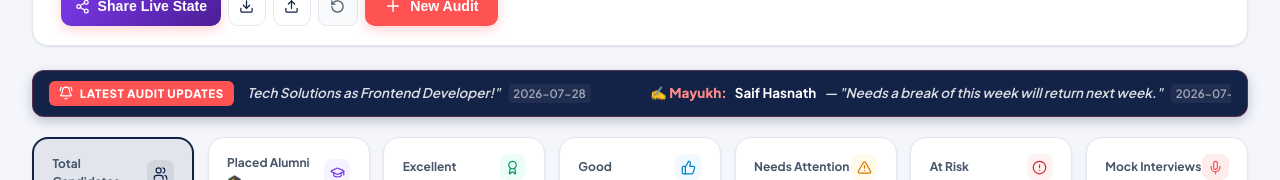
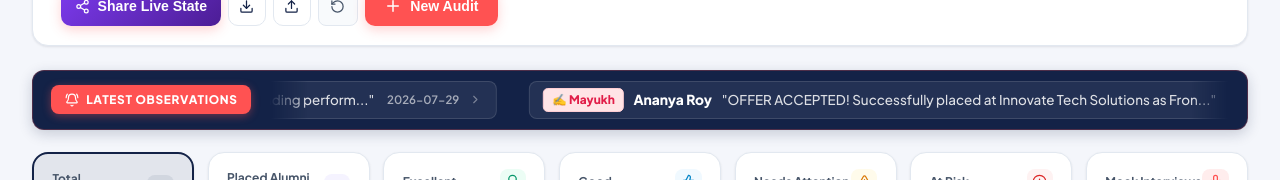
Before and after one commit to sharkslyer/skarion-student-audit, a React (Vite) app: page / in a window 1280 px wide. Shown: the part 130-310 px from the top of the page. Built offline with nearby package versions, Linux system fonts and the light colour scheme; no server answers.

Commit message:
Slow down ticker animation (90s marquee) for high legibility and add professional pill cards

```diff
--- a/src/components/TickerBar.jsx
+++ b/src/components/TickerBar.jsx
@@ -1,5 +1,6 @@
 import React from 'react';
-import { Volume2, BellRing, MessageSquare } from 'lucide-react';
+import { BellRing, ChevronRight } from 'lucide-react';
+import { EVALUATOR_CONFIG } from '../data/initialData';
 
 export default function TickerBar({ students, onSelectStudent }) {
   // Collect all notes sorted by date descending
@@ -19,31 +20,66 @@ export default function TickerBar({ students, onSelectStudent }) {
   return (
     <div className="ticker-container">
       {/* Live Badge Header */}
-      <div style={{ display: 'flex', alignItems: 'center', gap: '0.4rem', background: 'var(--skarion-orange)', padding: '0.25rem 0.65rem', borderRadius: '6px', whiteSpace: 'nowrap' }}>
+      <div style={{
+        display: 'flex',
+        alignItems: 'center',
+        gap: '0.45rem',
+        background: 'var(--skarion-orange)',
+        padding: '0.35rem 0.85rem',
+        borderRadius: '8px',
+        whiteSpace: 'nowrap',
+        boxShadow: '0 2px 8px rgba(255, 82, 82, 0.4)'
+      }}>
         <BellRing size={14} color="white" />
-        <span style={{ fontSize: '0.72rem', fontWeight: '800', textTransform: 'uppercase', letterSpacing: '0.05em' }}>
-          LATEST AUDIT UPDATES
+        <span style={{ fontSize: '0.74rem', fontWeight: '800', letterSpacing: '0.06em', textTransform: 'uppercase' }}>
+          LATEST OBSERVATIONS
         </span>
       </div>
 
-      {/* Side-Swiping Marquee Wrapper */}
+      {/* Side-Swiping Marquee Wrapper (Slower 90s Smooth Animation) */}
       <div className="ticker-wrapper">
         <div className="ticker-track">
           {tickerItems.map((item, idx) => {
             const student = students.find(s => s.id === item.studentId);
+            const evalCfg = EVALUATOR_CONFIG[item.author] || EVALUATOR_CONFIG.Mayukh;
+
             return (
               <div
                 key={`${item.id}-${idx}`}
                 className="ticker-item"
                 onClick={() => student && onSelectStudent(student)}
-                title="Click to view candidate audit trail"
+                title="Click candidate to view full audit record"
               >
-                <span style={{ color: '#ff8a8a', fontWeight: '800' }}>✍️ {item.author}:</span>
-                <span style={{ color: '#ffffff', fontWeight: '700' }}>{item.studentName}</span>
-                <span style={{ opacity: 0.85, fontStyle: 'italic' }}>— "{item.content}"</span>
-                <span style={{ fontSize: '0.72rem', opacity: 0.6, background: 'rgba(255,255,255,0.1)', padding: '1px 5px', borderRadius: '4px' }}>
+                <span style={{
+                  background: evalCfg.bg,
+                  color: evalCfg.text,
+                  fontWeight: '800',
+                  fontSize: '0.74rem',
+                  padding: '0.15rem 0.5rem',
+                  borderRadius: '5px',
+                  border: `1px solid ${evalCfg.border}`
+                }}>
+                  ✍️ {item.author}
+                </span>
+
+                <span style={{ color: '#ffffff', fontWeight: '800', fontSize: '0.86rem' }}>
+                  {item.studentName}
+                </span>
+
+                <span style={{ color: 'rgba(255,255,255,0.85)', fontSize: '0.84rem', fontWeight: '500' }}>
+                  "{item.content.length > 70 ? item.content.slice(0, 70) + '...' : item.content}"
+                </span>
+
+                <span style={{
+                  fontSize: '0.72rem',
+                  color: 'rgba(255,255,255,0.6)',
+                  fontWeight: '600',
+                  marginLeft: '0.2rem'
+                }}>
                   {item.date}
                 </span>
+
+                <ChevronRight size={13} color="rgba(255,255,255,0.4)" />
               </div>
             );
           })}
--- a/src/index.css
+++ b/src/index.css
@@ -360,14 +360,14 @@ body {
   background: var(--skarion-navy);
   color: #ffffff;
   border-radius: 12px;
-  padding: 0.6rem 1rem;
-  margin-bottom: 1.25rem;
+  padding: 0.65rem 1.15rem;
+  margin-bottom: 1.35rem;
   display: flex;
   align-items: center;
-  gap: 1rem;
+  gap: 1.15rem;
   overflow: hidden;
-  box-shadow: 0 4px 12px rgba(19, 34, 71, 0.25);
-  border: 1px solid rgba(255, 82, 82, 0.3);
+  box-shadow: 0 4px 14px rgba(19, 34, 71, 0.2);
+  border: 1px solid rgba(255, 82, 82, 0.25);
 }
 
 .ticker-wrapper {
@@ -375,12 +375,13 @@ body {
   white-space: nowrap;
   flex: 1;
   position: relative;
+  mask-image: linear-gradient(to right, transparent, black 4%, black 96%, transparent);
 }
 
 .ticker-track {
   display: inline-flex;
-  gap: 2.5rem;
-  animation: marquee 35s linear infinite;
+  gap: 2rem;
+  animation: marquee 90s linear infinite;
 }
 
 .ticker-container:hover .ticker-track {
@@ -395,15 +396,19 @@ body {
 .ticker-item {
   display: inline-flex;
   align-items: center;
-  gap: 0.5rem;
-  font-size: 0.84rem;
+  gap: 0.6rem;
+  font-size: 0.85rem;
   font-weight: 600;
   cursor: pointer;
-  padding: 0.2rem 0.6rem;
-  border-radius: 6px;
-  transition: background 0.2s;
+  padding: 0.35rem 0.85rem;
+  border-radius: 8px;
+  background: rgba(255, 255, 255, 0.07);
+  border: 1px solid rgba(255, 255, 255, 0.12);
+  transition: all 0.2s ease;
 }
 
 .ticker-item:hover {
-  background: rgba(255, 255, 255, 0.15);
+  background: rgba(255, 255, 255, 0.18);
+  border-color: rgba(255, 255, 255, 0.3);
+  transform: translateY(-1px);
 }
```
